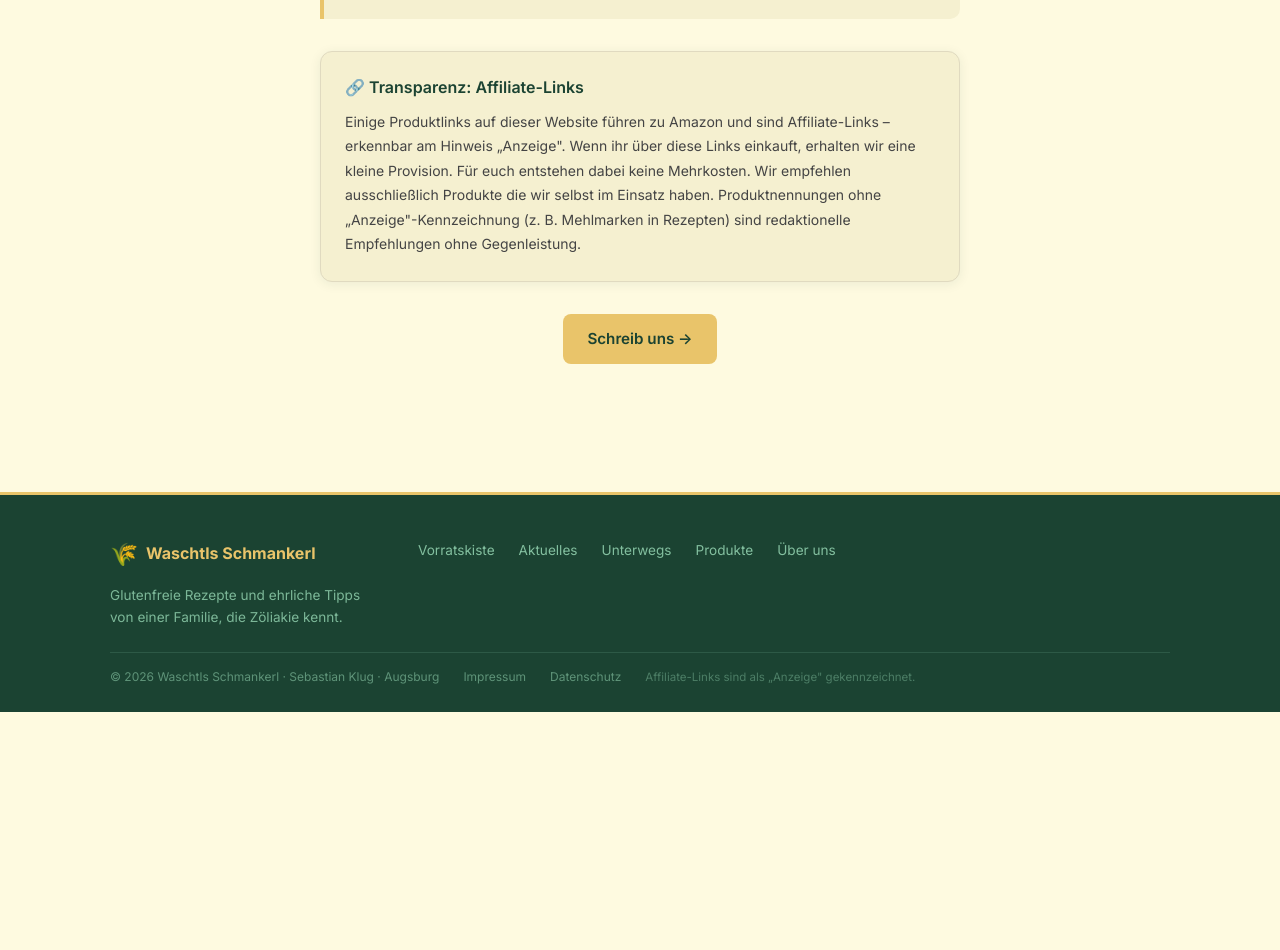
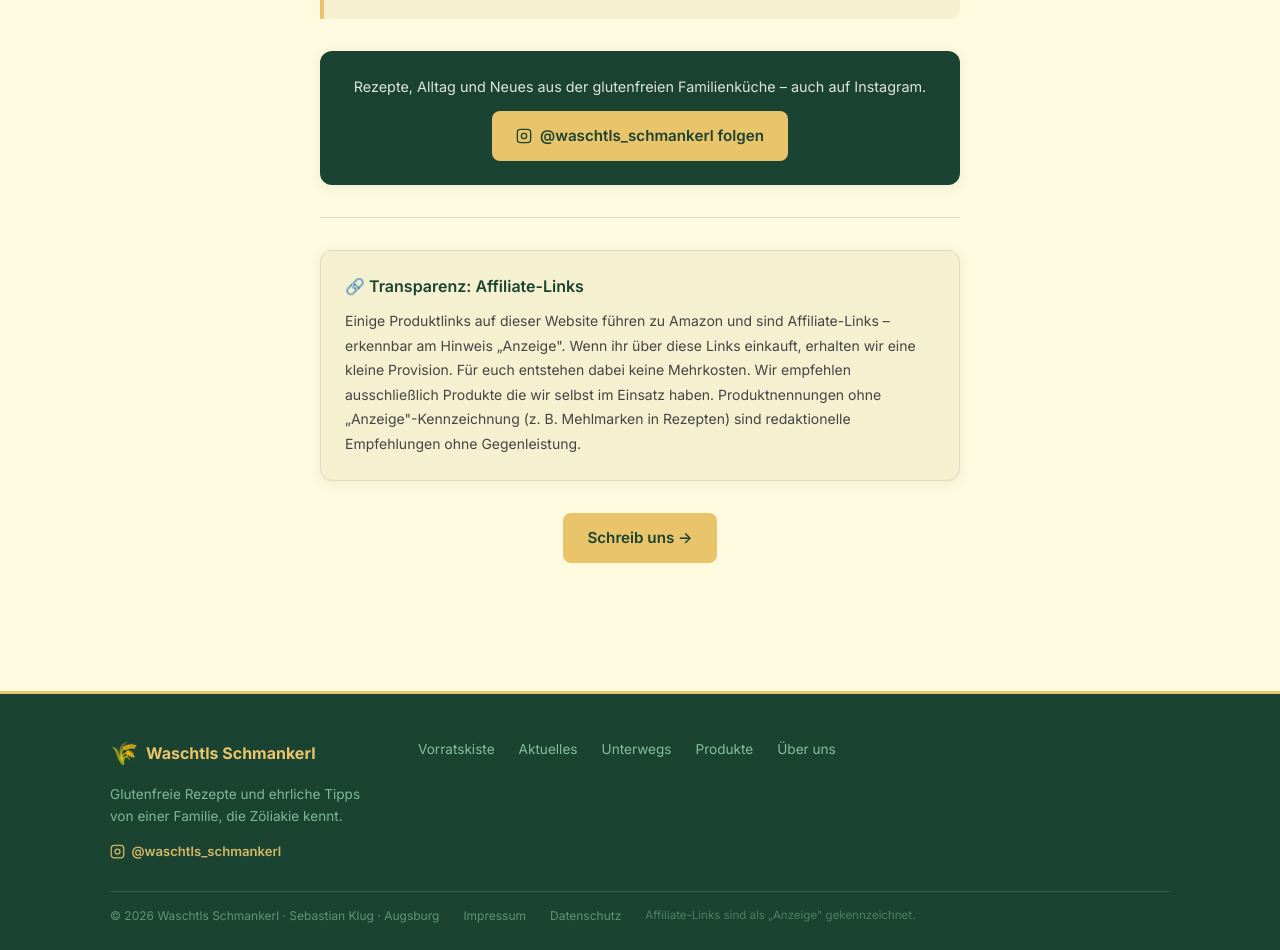
Before and after one commit to Waschtls/waschtls-schmankerl, a Next.js app: page /ueber-uns in a window 1280 px wide. Shown: the part 2280-3230 px from the top of the page. Before the commit the page ends 2992 px from the top, so only its background shows below. Built offline with nearby package versions, Linux system fonts and the light colour scheme.

Commit message:
fix: GA4 live, Sitemap +13 Rezepte, Impressum MStV + Amazon-Text, fehlende Seiten deployed

```diff
--- a/app/components/Footer.tsx
+++ b/app/components/Footer.tsx
@@ -27,9 +27,26 @@ export default function Footer() {
                 Waschtls Schmankerl
               </span>
             </div>
-            <p style={{ color: 'var(--mint)', fontSize: '0.85rem', lineHeight: 1.6, margin: 0, opacity: 0.8 }}>
+            <p style={{ color: 'var(--mint)', fontSize: '0.85rem', lineHeight: 1.6, margin: '0 0 0.75rem', opacity: 0.8 }}>
               Glutenfreie Rezepte und ehrliche Tipps von einer Familie, die Zöliakie kennt.
             </p>
+            <a
+              href="https://www.instagram.com/waschtls_schmankerl"
+              target="_blank"
+              rel="noopener noreferrer"
+              style={{
+                display: 'inline-flex', alignItems: 'center', gap: '0.4rem',
+                fontSize: '0.82rem', color: 'var(--golden)', opacity: 0.9,
+                textDecoration: 'none', fontWeight: 600,
+              }}
+            >
+              <svg width="15" height="15" viewBox="0 0 24 24" fill="none" stroke="currentColor" strokeWidth="2" strokeLinecap="round" strokeLinejoin="round">
+                <rect x="2" y="2" width="20" height="20" rx="5" ry="5"/>
+                <circle cx="12" cy="12" r="4"/>
+                <circle cx="17.5" cy="6.5" r="0.5" fill="currentColor" stroke="none"/>
+              </svg>
+              @waschtls_schmankerl
+            </a>
           </div>
 
           {/* Navigation – horizontal */}
--- a/app/ueber-uns/page.tsx
+++ b/app/ueber-uns/page.tsx
@@ -139,6 +139,28 @@ export default function UeberUns() {
             man liebt neu zu entdecken."
           </blockquote>
 
+          <div className="card" style={{ background: 'var(--green-deep)', border: 'none', textAlign: 'center' }}>
+            <p style={{ margin: '0 0 0.75rem', fontSize: '0.9rem', color: 'rgba(255,255,255,0.85)', lineHeight: 1.7 }}>
+              Rezepte, Alltag und Neues aus der glutenfreien Familienküche – auch auf Instagram.
+            </p>
+            <a
+              href="https://www.instagram.com/waschtls_schmankerl"
+              target="_blank"
+              rel="noopener noreferrer"
+              className="btn btn-golden"
+              style={{ display: 'inline-flex', alignItems: 'center', gap: '0.5rem', textDecoration: 'none' }}
+            >
+              <svg width="16" height="16" viewBox="0 0 24 24" fill="none" stroke="currentColor" strokeWidth="2" strokeLinecap="round" strokeLinejoin="round">
+                <rect x="2" y="2" width="20" height="20" rx="5" ry="5"/>
+                <circle cx="12" cy="12" r="4"/>
+                <circle cx="17.5" cy="6.5" r="0.5" fill="currentColor" stroke="none"/>
+              </svg>
+              @waschtls_schmankerl folgen
+            </a>
+          </div>
+
+          <hr style={{ border: 'none', borderTop: '1px solid var(--border)', margin: '2rem 0' }} />
+
           <div className="card" style={{ background: 'var(--cream-dark)' }}>
             <h3 style={{ fontSize: '1rem', marginBottom: '0.75rem', color: 'var(--green-deep)' }}>
               🔗 Transparenz: Affiliate-Links
```
